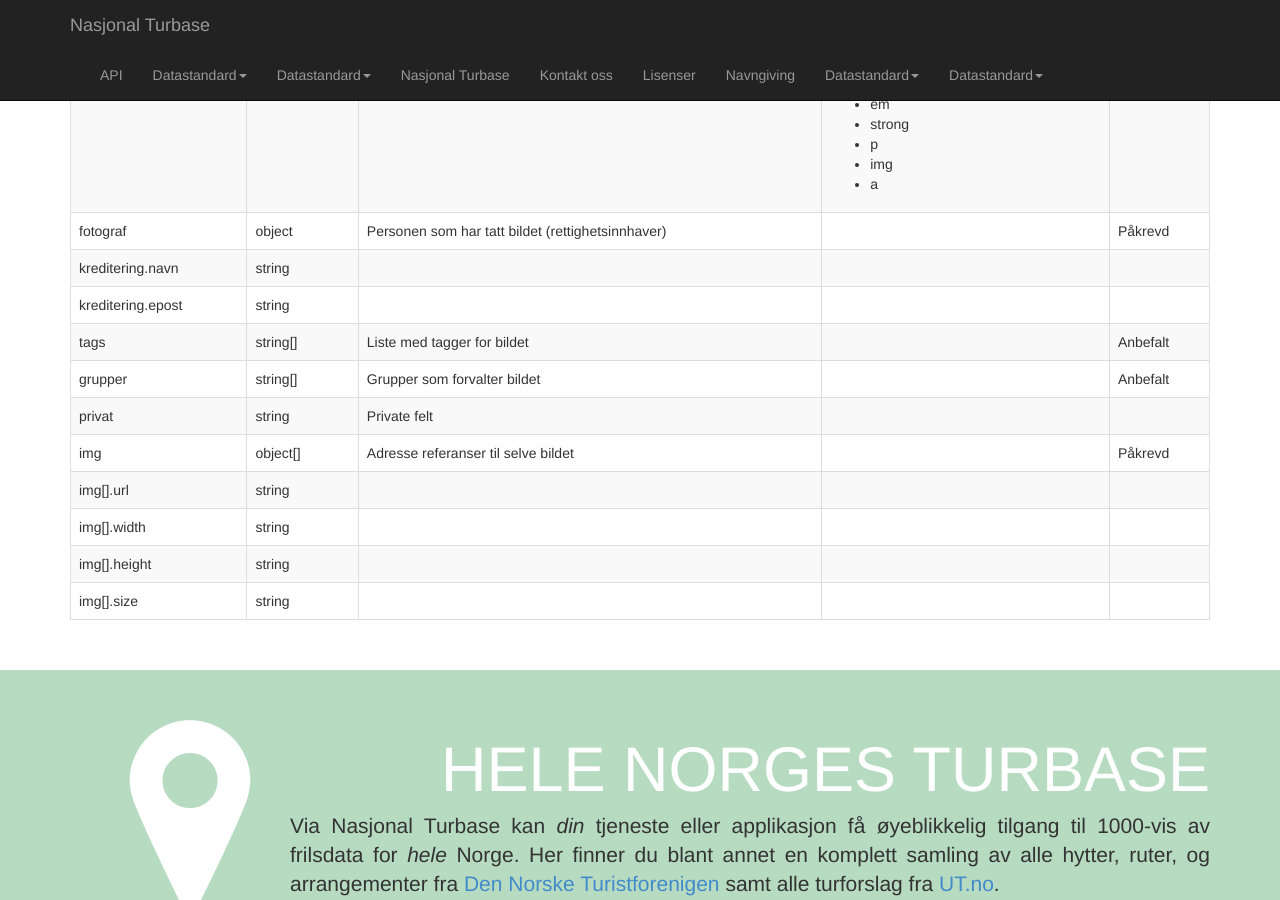
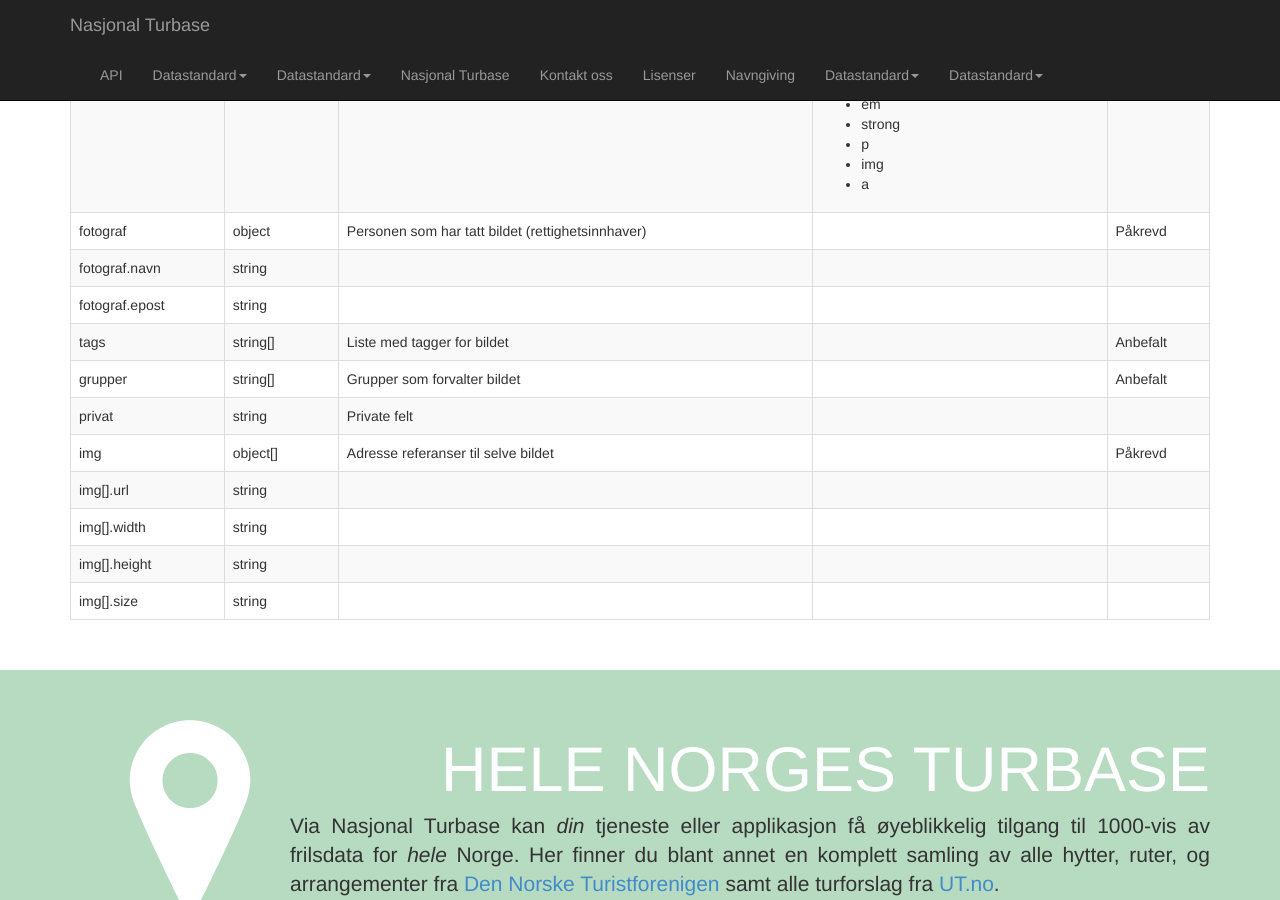
Before and after one commit to Turbasen/www.nasjonalturbase.no, a Jekyll site: the page built from data/bilder.html, in a window 1280 px wide and 900 px high, scrolled down 825 px. Built offline with Jekyll 4.4.1, drawn with Linux system fonts in a browser that asks for light colours; nearby versions of some CDN libraries; Markdown is read by kramdown in place of the engine named in the settings.

Commit message:
Complete transition from kreditering to fotograf

```diff
--- a/_data/bilder.yml
+++ b/_data/bilder.yml
@@ -74,10 +74,10 @@
   desc: Personen som har tatt bildet (rettighetsinnhaver)
   ut: Påkrevd
 
-- name: kreditering.navn
+- name: fotograf.navn
   type: string
 
-- name: kreditering.epost
+- name: fotograf.epost
   type: string
 
 - name: tags
```
